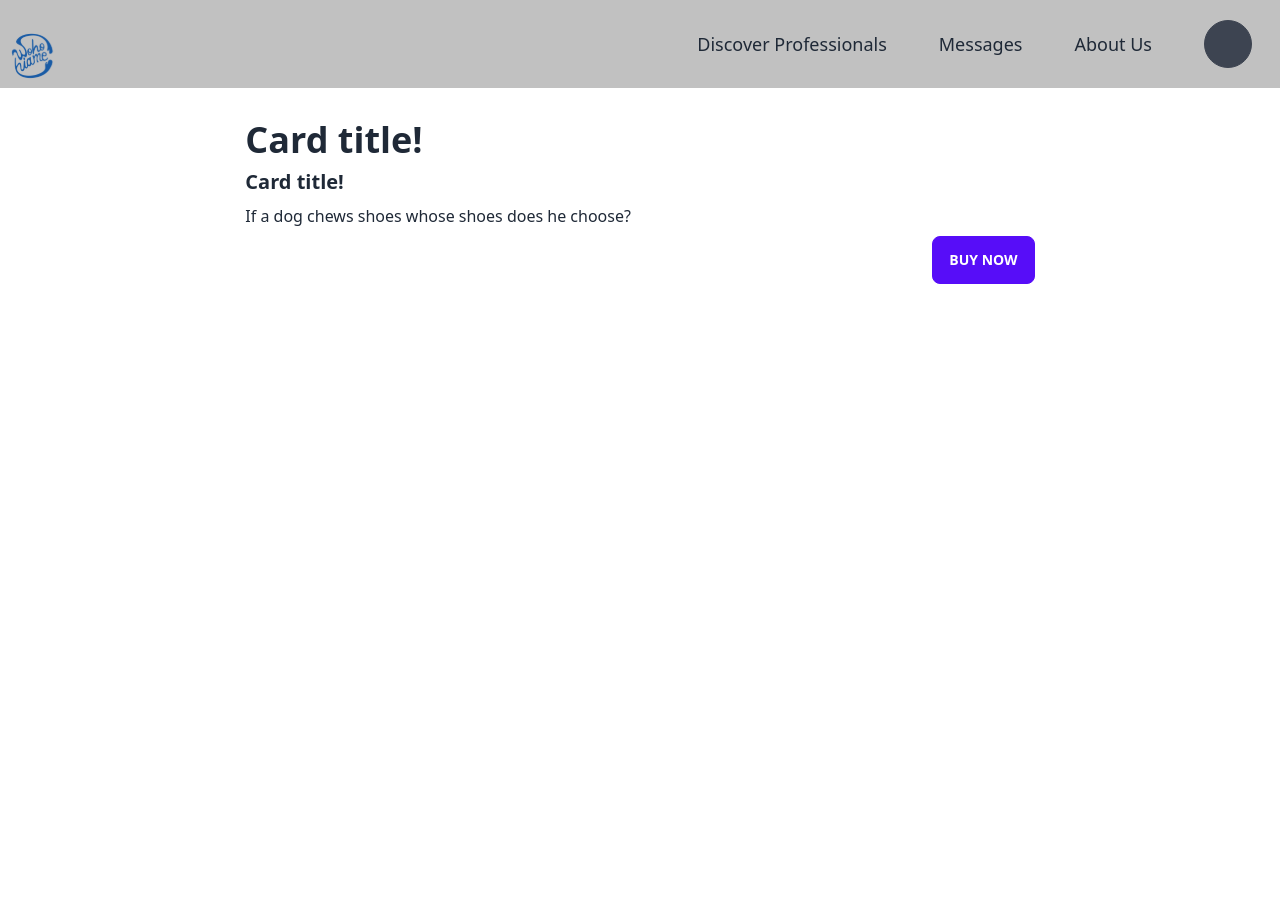
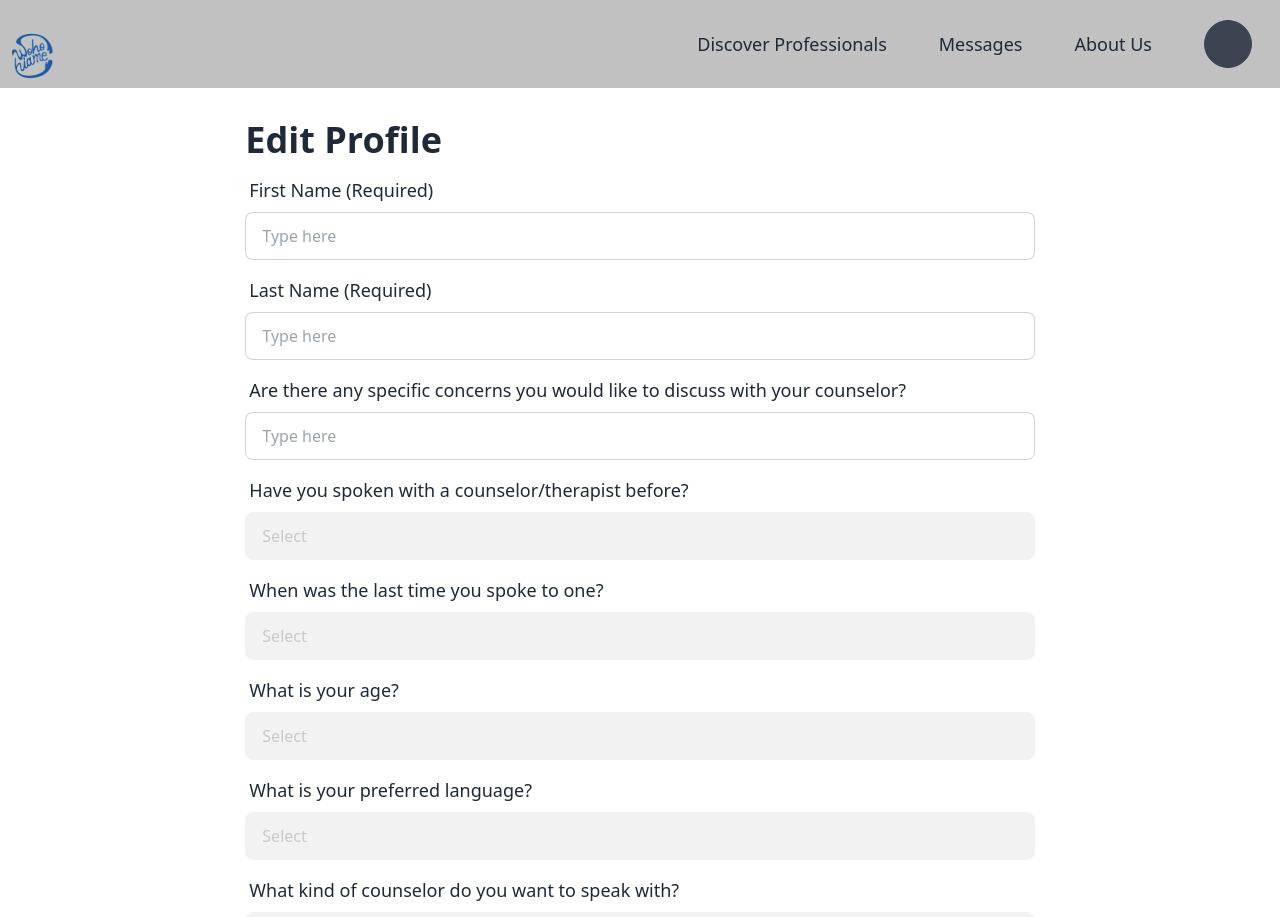
Before and after one commit to cornellh4i/okb-hope, a Next.js app in the folder frontend/: page /edit_profile in a window 1280 px wide. Shown: the top 917 px of the page. Before the commit the page ends 800 px from the top, so only its background shows below. Built offline with nearby package versions, Linux system fonts and the light colour scheme; no server answers.

Commit message:
Created/updated edit profile page

```diff
--- a/frontend/src/Components/patient_profile/EditPatientProfile.tsx
+++ b/frontend/src/Components/patient_profile/EditPatientProfile.tsx
@@ -6,11 +6,121 @@ const EditPatientProfile = () => {
     <div className="flex justify-center">
       <div className="card w-2/3">
         <div className="card-body">
-          <text className="card-title text-4xl">Card title!</text>
-          <h1 className="card-title">Card title!</h1>
-          <p>If a dog chews shoes whose shoes does he choose?</p>
+          <text className="card-title text-4xl">Edit Profile</text>
+          {/* Text input fields */}
+            <div className="form-control w-full">
+              <label className="label">
+                <span className="text-lg">First Name (Required)</span>
+              </label>
+              <input type="text" placeholder="Type here" className="input input-bordered w-full" />
+            </div>
+
+            <div className="form-control w-full">
+              <label className="label">
+                <span className="text-lg">Last Name (Required)</span>
+              </label>
+              <input type="text" placeholder="Type here" className="input input-bordered w-full" />
+            </div>
+
+            <div className="form-control w-full">
+              <label className="label">
+                <span className="text-lg">Are there any specific concerns you would like to discuss with your counselor?</span>
+              </label>
+              <input type="text" placeholder="Type here" className="input input-bordered w-full" />
+            </div>
+
+            <div className="dropdown dropdown-bottom">
+              <div tabIndex={0} className="form-control w-full">
+                <label className="label">
+                  <span className="text-lg">Have you spoken with a counselor/therapist before?</span>
+                </label>
+                <input type="text" placeholder="Select" className="input input-bordered w-full" disabled/>
+              </div>
+              <ul tabIndex={0} className="menu dropdown-content p-2 shadow bg-base-100 rounded-box w-full">
+                  <li><a>Yes</a></li>
+                  <li><a>No</a></li>
+              </ul>
+            </div>
+
+            <div className="dropdown dropdown-bottom">
+              <div tabIndex={0} className="form-control w-full">
+                <label className="label">
+                  <span className="text-lg">When was the last time you spoke to one?</span>
+                </label>
+                <input type="text" placeholder="Select" className="input input-bordered w-full" disabled/>
+              </div>
+              <ul tabIndex={0} className="menu dropdown-content p-2 shadow bg-base-100 rounded-box w-full">
+                  <li><a>Within the last month</a></li>
+                  <li><a>Within the last 6 months</a></li>
+                  <li><a>Within the last year</a></li>
+                  <li><a>Over a year ago</a></li>
+                  <li><a>I have never spoken with a counselor/therapist before.</a></li>
+              </ul>
+            </div>
+
+            <div className="dropdown dropdown-bottom">
+              <div tabIndex={0} className="form-control w-full">
+                <label className="label">
+                  <span className="text-lg">What is your age?</span>
+                </label>
+                <input type="text" placeholder="Select" className="input input-bordered w-full" disabled/>
+              </div>
+              <ul tabIndex={0} className="menu dropdown-content p-2 shadow bg-base-100 rounded-box w-full">
+                  <li><a>18-24</a></li>
+                  <li><a>25-34</a></li>
+                  <li><a>35-44</a></li>
+                  <li><a>45-54</a></li>
+                  <li><a>55-64</a></li>
+                  <li><a>65 and over</a></li>
+              </ul>
+            </div>
+
+            <div className="dropdown dropdown-bottom">
+              <div tabIndex={0} className="form-control w-full">
+                <label className="label">
+                  <span className="text-lg">What is your preferred language?</span>
+                </label>
+                <input type="text" placeholder="Select" className="input input-bordered w-full" disabled/>
+              </div>
+              <ul tabIndex={0} className="menu dropdown-content p-2 shadow bg-base-100 rounded-box w-full">
+                <div className="form-control">
+                  <label className="label cursor-pointer">
+                    <span className="label-text">English</span>
+                    <input type="checkbox" className="checkbox" />
+                  </label>
+                  <label className="label cursor-pointer">
+                    <span className="label-text">Ga</span>
+                    <input type="checkbox" className="checkbox" />
+                  </label>
+                  <label className="label cursor-pointer">
+                    <span className="label-text">Twi</span>
+                    <input type="checkbox" className="checkbox" />
+                  </label>
+                  <label className="label cursor-pointer">
+                    <span className="label-text">Hausa</span>
+                    <input type="checkbox" className="checkbox" />
+                  </label>
+                </div>
+              </ul>
+            </div>
+
+            <div className="dropdown dropdown-bottom">
+              <div tabIndex={0} className="form-control w-full">
+                <label className="label">
+                  <span className="text-lg">What kind of counselor do you want to speak with?</span>
+                </label>
+                <input type="text" placeholder="Select" className="input input-bordered w-full" disabled/>
+              </div>
+              <ul tabIndex={0} className="menu dropdown-content p-2 shadow bg-base-100 rounded-box w-full">
+                  <li><a>Male</a></li>
+                  <li><a>Female</a></li>
+                  <li><a>No preference</a></li>
+              </ul>
+            </div>
+
           <div className="card-actions justify-end">
-            <button className="btn btn-primary">Buy Now</button>
+            <button className="btn btn-outline">Cancel</button>
+            <button className="btn">Save Changes</button>
           </div>
         </div>
       </div>
```
